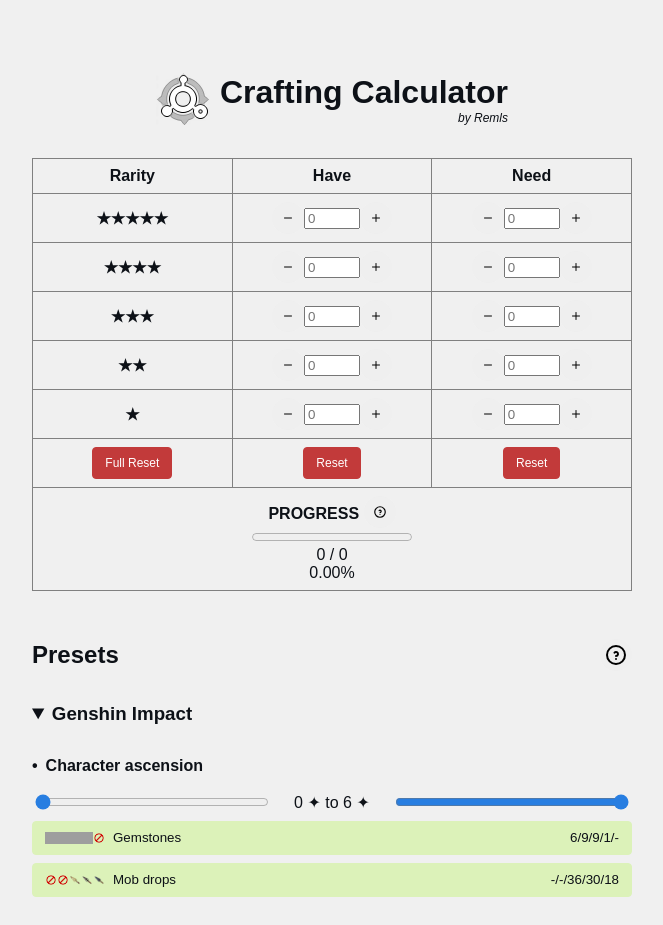
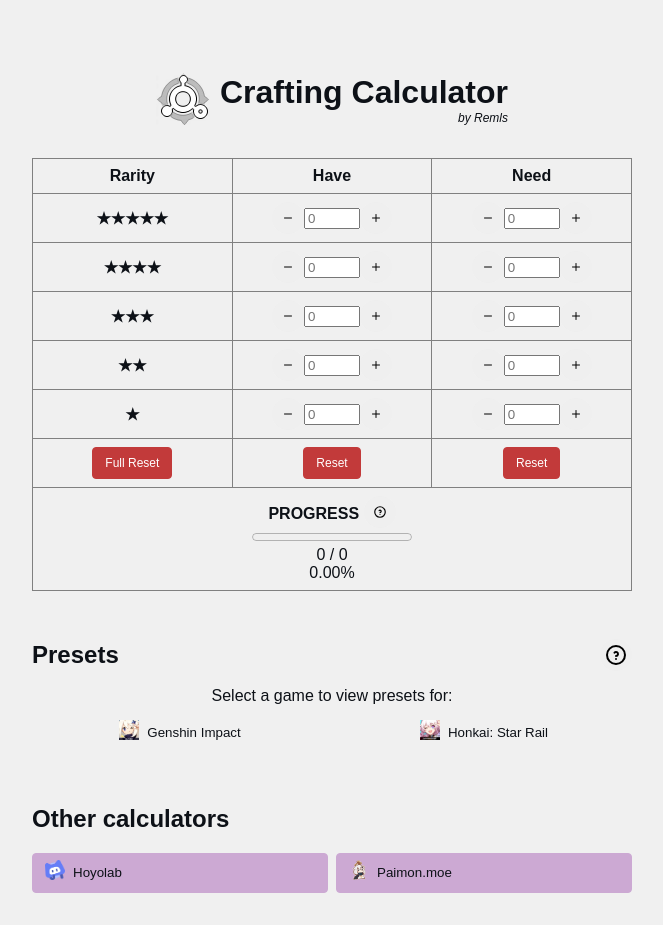
Before and after one commit to Remls/CraftingCalculator, a Svelte app: page / in a window 1280 px wide. Shown: the top 925 px of the page, without its empty margins (308-971 px from the left). Built offline with nearby package versions, Linux system fonts and the light colour scheme; grey boxes are pictures that could not be loaded.

Commit message:
Add game selector

```diff
--- a/src/App.svelte
+++ b/src/App.svelte
@@ -2,6 +2,7 @@
   import logoPng from "./assets/logo.png";
   import {
     NumberInput,
+    GameSelectorSection,
     OtherCalculatorsSection,
     ProgressDisplay,
     RangeGroup,
@@ -17,9 +18,11 @@
   import { presetOptions } from "./stores/presetOptions";
   import { type PresetType, type DropType } from "./types";
   import SimplifiedValuesExplanationModal from "./components/SimplifiedValuesExplanationModal.svelte";
+  import { slide } from "svelte/transition";
 
   let showPresetExplanationModal = false;
   let showSimplifiedValuesExplanationModal = false;
+  let currentlySelectedGame = null;
   const openModal = (modalName: string) => {
     return () => {
       navigator.vibrate?.(50);
@@ -99,11 +102,10 @@
       </button>
     </div>
 
-    <details open>
-      <summary class="game-title">
-        Genshin Impact
-      </summary>
+    <GameSelectorSection bind:currentlySelectedGame />
 
+    {#if currentlySelectedGame === "Genshin Impact"}
+    <div transition:slide>
       <div class="heading">
         <h4>Character ascension</h4>
       </div>
@@ -153,13 +155,9 @@
           <PresetButton type="weaponAscension4" {drop} />
         {/each}
       </div>
-    </details>
-
-    <details>
-      <summary class="game-title">
-        Honkai: Star Rail
-      </summary>
-
+    </div>
+    {:else if currentlySelectedGame === "Honkai: Star Rail"}
+    <div transition:slide>
       <div class="heading">
         <h4>5★ character ascension</h4>
       </div>
@@ -273,11 +271,12 @@
           <PresetButton type="hsrLightConeAscension4" {drop} />
         {/each}
       </div>
-    </details>
+    </div>
+    {/if}
   </section>
+
+  <OtherCalculatorsSection />
 
   <PresetExplanationModal bind:showModal={showPresetExplanationModal} />
   <SimplifiedValuesExplanationModal bind:showModal={showSimplifiedValuesExplanationModal} />
-
-  <OtherCalculatorsSection />
 </main>
--- /dev/null
+++ b/src/components/GameSelectorSection.svelte
@@ -0,0 +1,59 @@
+<script lang="ts">
+  import genshinImg from "../assets/genshin.png";
+  import hsrImg from "../assets/hsr.png";
+
+  const games = [
+    { game: "Genshin Impact", img: genshinImg },
+    { game: "Honkai: Star Rail", img: hsrImg },
+  ];
+  export let currentlySelectedGame;
+  const setGame = (game) => {
+    navigator.vibrate?.(50);
+    currentlySelectedGame = game;
+  };
+</script>
+
+<div class="helptext">
+  Select a game to view presets for:
+</div>
+<div class="button-group">
+  {#each games as { game, img }}
+    <button
+      class="link-button { currentlySelectedGame === game ? 'active' : '' }"
+      on:click={() => setGame(game)}
+    >
+      <div class="images">
+        <img src={img} alt={game} />
+      </div>
+      {game}
+    </button>
+  {/each}
+</div>
+
+<style>
+  div.helptext {
+    margin-block-start: 1rem;
+    margin-block-end: 0.5rem;
+    text-align: center;
+  }
+  .button-group {
+    flex-direction: row;
+  }
+  button {
+    flex: 1 1 0; /* equal width */
+    color: var(--txt-color);
+    background-color: transparent;
+    border-color: transparent;
+    justify-content: center;
+  }
+  button.active {
+    background-color: #a6f528;
+    border-color: #a6f528;
+    text-transform: uppercase;
+    font-weight: bold;
+  }
+  button > div.images > img {
+    width: 20px;
+    height: 20px;
+  }
+</style>
--- a/src/components/OtherCalculatorsSection.svelte
+++ b/src/components/OtherCalculatorsSection.svelte
@@ -40,7 +40,7 @@
     flex-direction: row;
   }
   button {
-    flex-grow: 1;
+    flex: 1 1 0; /* equal width */
     color: var(--txt-color);
     background-color: #cca9d3;
     border-color: #cca9d3;
--- a/src/components/index.ts
+++ b/src/components/index.ts
@@ -1,5 +1,6 @@
 export { default as Modal } from "./Modal.svelte";
 export { default as NumberInput } from "./NumberInput.svelte";
+export { default as GameSelectorSection } from "./GameSelectorSection.svelte";
 export { default as OtherCalculatorsSection } from "./OtherCalculatorsSection.svelte";
 export { default as PresetButton } from "./PresetButton.svelte";
 export { default as PresetExplanationModal } from "./PresetExplanationModal.svelte";
```
Also changed, not shown: src/assets/genshin.png (added), src/assets/hsr.png (added).
